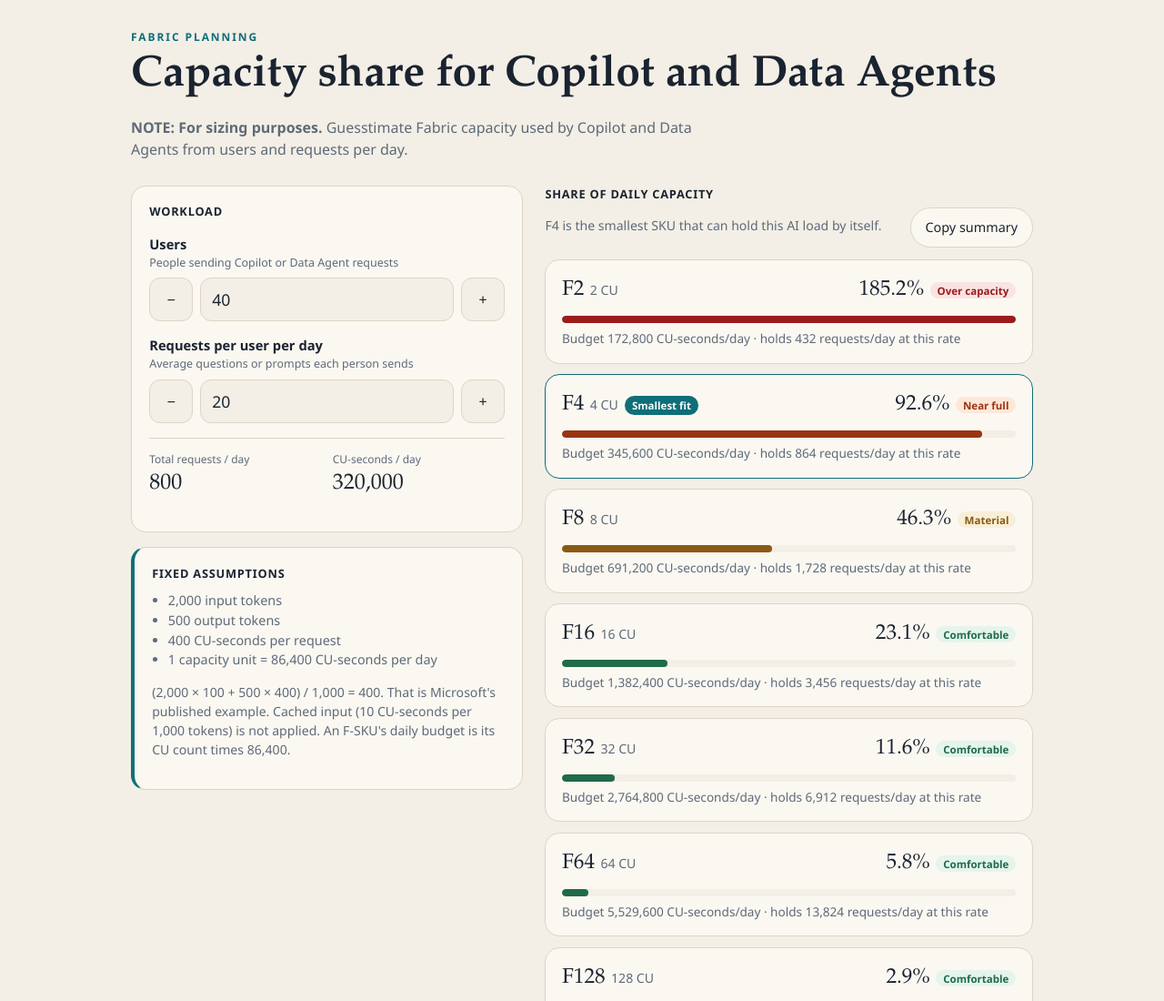
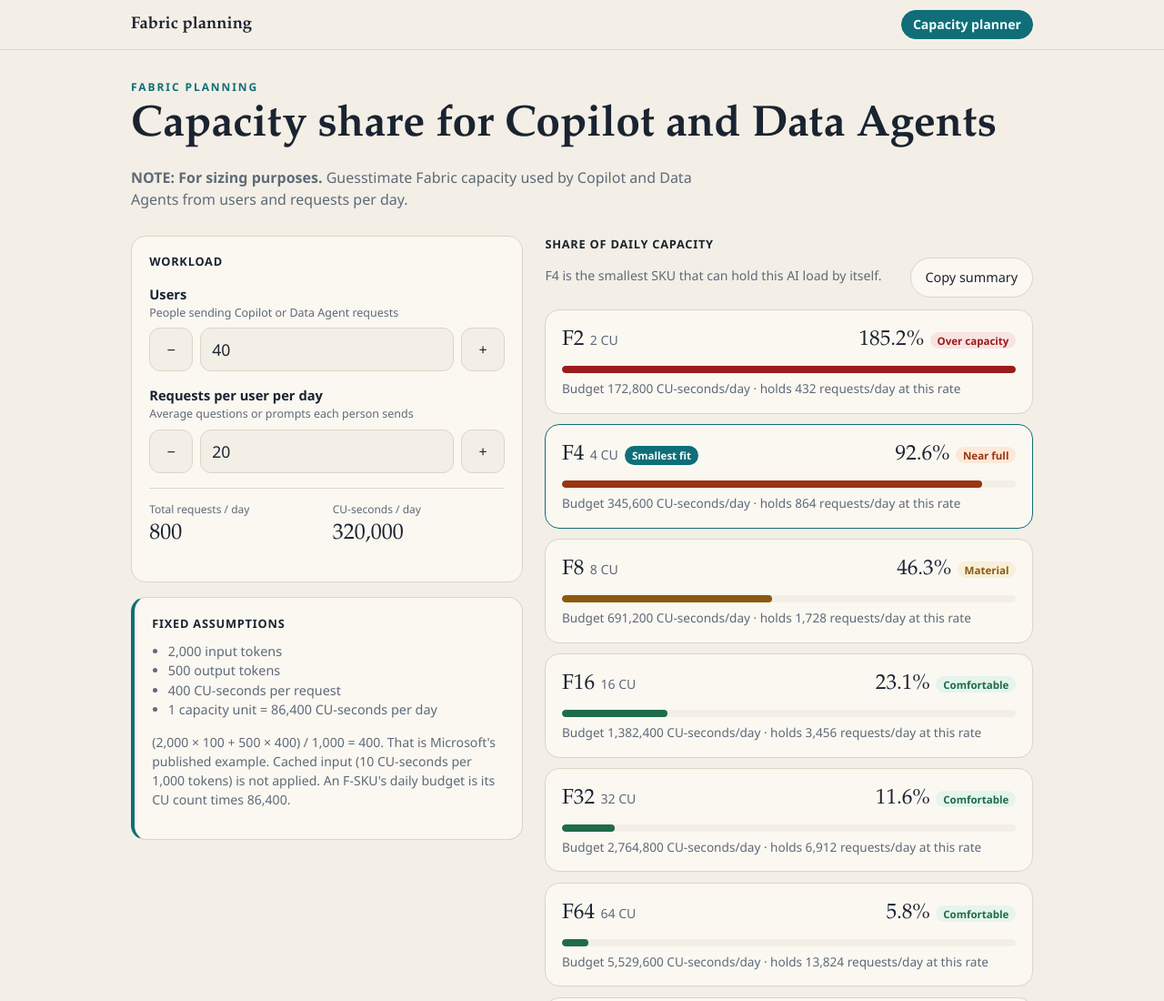
Before and after one commit to dsilalahi/jujutsu, a plain HTML site: page docs/index.html in a window 1280 px wide. Shown: the top 1100 px of the page at 91% size. Drawn offline with Linux system fonts and the light colour scheme.

Commit message:
Add a shared navigation menu for future planning tools

```diff
--- a/docs/index.html
+++ b/docs/index.html
@@ -88,7 +88,8 @@
     }
   </style>
 </head>
-<body>
+<body data-page="cu">
+  <script src="nav.js"></script>
   <main class="wrap">
     <p class="kicker">Fabric planning</p>
     <h1>Capacity share for Copilot and Data Agents</h1>
--- /dev/null
+++ b/docs/nav.js
@@ -0,0 +1,48 @@
+/* Shared menu for the Fabric planning site.
+   Add a tool by appending one object below, then start the new file
+   (also in docs/) with:
+     <body data-page="THE_ID">
+     <script src="nav.js"></script>
+   href is relative to docs/. "./" is this site's home page. */
+(function () {
+  var pages = [
+    { id: "cu", href: "./", label: "Capacity planner" }
+  ];
+
+  var style = document.createElement("style");
+  style.textContent = [
+    ".site-header { position: sticky; top: 0; z-index: 20; background: var(--paper, #f3efe6); border-bottom: 1px solid var(--line, #ddd4c4); }",
+    ".site-bar { max-width: 64rem; margin: 0 auto; padding: 0.7rem 1rem; display: flex; flex-wrap: wrap; align-items: center; gap: 0.45rem 0.85rem; }",
+    ".site-brand { margin-right: auto; font-family: var(--serif, Georgia, serif); font-size: 1.15rem; font-weight: 600; color: var(--ink, #1a2330); text-decoration: none; line-height: 1.2; }",
+    ".site-nav { display: flex; flex-wrap: wrap; gap: 0.35rem; }",
+    ".site-nav a { text-decoration: none; color: var(--ink, #1a2330); font-size: 0.88rem; font-weight: 650; line-height: 1.2; padding: 0.4rem 0.75rem; border-radius: 999px; border: 1px solid transparent; }",
+    ".site-nav a:hover { background: var(--sheet, #fbf8f2); border-color: var(--line, #ddd4c4); }",
+    ".site-nav a[aria-current='page'] { background: var(--accent, #0f6e78); color: var(--accent-ink, #f4fffe); border-color: var(--accent, #0f6e78); }",
+    ".site-nav a[aria-current='page']:hover { background: var(--accent, #0f6e78); }"
+  ].join("\n");
+  document.head.appendChild(style);
+
+  var current = document.body.getAttribute("data-page") || "";
+  var header = document.createElement("header");
+  header.className = "site-header";
+  var bar = document.createElement("div");
+  bar.className = "site-bar";
+  var brand = document.createElement("a");
+  brand.className = "site-brand";
+  brand.href = "./";
+  brand.textContent = "Fabric planning";
+  var nav = document.createElement("nav");
+  nav.className = "site-nav";
+  nav.setAttribute("aria-label", "Tools");
+  pages.forEach(function (page) {
+    var link = document.createElement("a");
+    link.href = page.href;
+    link.textContent = page.label;
+    if (page.id === current) link.setAttribute("aria-current", "page");
+    nav.appendChild(link);
+  });
+  bar.appendChild(brand);
+  bar.appendChild(nav);
+  header.appendChild(bar);
+  document.body.insertBefore(header, document.body.firstChild);
+})();
```
